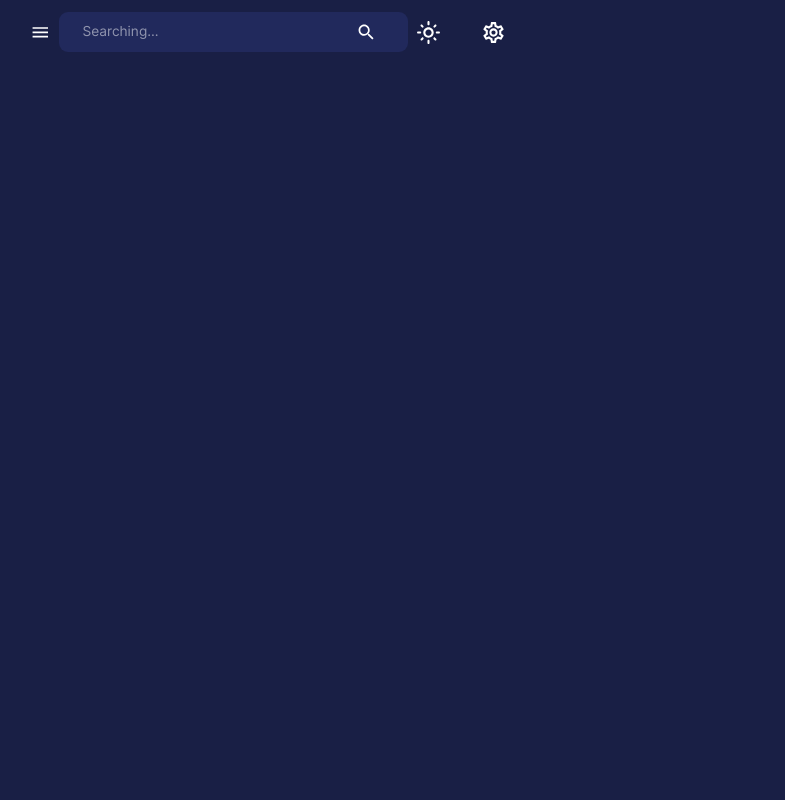
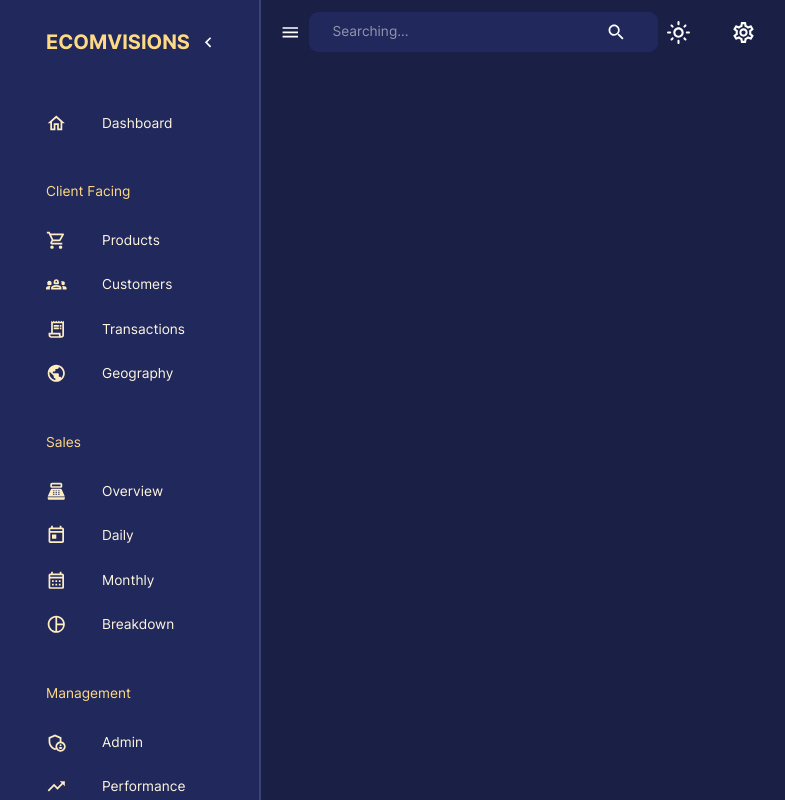
Before and after one commit to devphaseX/dashboard, a React (Vite) app in the folder client/: page /dashboard in a window 1280 px wide. Shown: the whole page, without its empty margins (2-787 px from the left). Built offline with nearby package versions, Linux system fonts and the light colour scheme.

Commit message:
implement the sidebar

```diff
--- a/client/src/components/Layout.tsx
+++ b/client/src/components/Layout.tsx
@@ -7,7 +7,7 @@ import { Sidebar } from './Sidebar';
 
 interface SideBarMenuBase {
   sideBarOpen: boolean;
-  setSideBarMode: (mode: boolean) => void;
+  setSideBarMode: (mode: boolean | ((currentMode: boolean) => boolean)) => void;
 }
 
 interface ResolutionMode {
--- a/client/src/components/Sidebar.tsx
+++ b/client/src/components/Sidebar.tsx
@@ -17,10 +17,10 @@ import {
   ChevronLeft,
   ChevronRightOutlined,
   HomeOutlined,
-  ShoppingCartCheckoutOutlined,
+  ShoppingCartOutlined,
   Groups2Outlined,
   ReceiptLongOutlined,
-  PublicOffOutlined,
+  PublicOutlined,
   PointOfSaleOutlined,
   TodayOutlined,
   CalendarMonthOutlined,
@@ -33,11 +33,124 @@ import { useState, useEffect } from 'react';
 import { useLocation, useNavigate } from 'react-router-dom';
 import type { ResolutionMode, SideBarMenuBase } from './Layout';
 import { FlexBetween } from './FlexBetween';
+import { type ThemeStyle } from '../theme';
+import { pathMatch } from '../util';
+
+const navItems = [
+  { text: 'Dashboard', icon: <HomeOutlined /> },
+  { text: 'Client Facing', icon: null },
+  { text: 'Products', icon: <ShoppingCartOutlined /> },
+  { text: 'Customers', icon: <Groups2Outlined /> },
+  { text: 'Transactions', icon: <ReceiptLongOutlined /> },
+  { text: 'Geography', icon: <PublicOutlined /> },
+  { text: 'Sales', icon: null },
+  { text: 'Overview', icon: <PointOfSaleOutlined /> },
+  { text: 'Daily', icon: <TodayOutlined /> },
+  { text: 'Monthly', icon: <CalendarMonthOutlined /> },
+  { text: 'Breakdown', icon: <PieChartOutline /> },
+  { text: 'Management', icon: null },
+  { text: 'Admin', icon: <AdminPanelSettingsOutlined /> },
+  { text: 'Performance', icon: <TrendingUpOutlined /> },
+];
 
 interface SidebarProps extends ResolutionMode, SideBarMenuBase {
   drawerWidth: number | string;
 }
 
-const Sidebar = ({}: SidebarProps) => <div></div>;
+const Sidebar = ({
+  sideBarOpen,
+  setSideBarMode,
+  drawerWidth,
+  isMobileMode,
+}: SidebarProps) => {
+  const { pathname } = useLocation();
+  const navigate = useNavigate();
+  const theme = useTheme<ThemeStyle>();
+  return (
+    <Box component="nav">
+      <Drawer
+        open={sideBarOpen}
+        onClose={() => setSideBarMode(false)}
+        variant="persistent"
+        anchor="left"
+        sx={{
+          width:
+            typeof drawerWidth === 'number' ? `${drawerWidth}px` : drawerWidth,
+          '& .MuiDrawer-paper': {
+            color: theme.palette.secondary[400],
+            background: theme.palette.background.alt,
+            borderWidth: isMobileMode ? '0' : '2px',
+          },
+        }}
+      >
+        <Box width="100%">
+          <Box m="1.5rem 2rem 2rem 3rem">
+            <FlexBetween>
+              <Box display="flex" alignItems="center" gap="0.5rem">
+                <Typography variant="h4" fontWeight="bold">
+                  ECOMVISIONS
+                </Typography>
+              </Box>
+              {!isMobileMode ? (
+                <IconButton onClick={() => setSideBarMode((mode) => !mode)}>
+                  <ChevronLeft />
+                </IconButton>
+              ) : null}
+            </FlexBetween>
+          </Box>
+          <List>
+            {navItems.map(({ text, icon }) => {
+              if (!icon) {
+                return (
+                  <Typography key={text} sx={{ m: '2.25rem 0 1rem 3rem' }}>
+                    {text}
+                  </Typography>
+                );
+              }
+
+              const lowerCaseText = text.toLowerCase();
+              const isActiveRoute = pathMatch(pathname, lowerCaseText);
+
+              return (
+                <ListItem key={text} disablePadding>
+                  <ListItemButton
+                    onClick={() => {
+                      navigate(`/${lowerCaseText}`);
+                    }}
+                    sx={{
+                      backgroundColor: isActiveRoute
+                        ? theme.palette.secondary[300]
+                        : 'transparent',
+
+                      color: isActiveRoute
+                        ? theme.palette.primary[600]
+                        : theme.palette.secondary[100],
+                    }}
+                  >
+                    <ListItemIcon
+                      sx={{
+                        ml: '2rem',
+                        color: isActiveRoute
+                          ? theme.palette.primary[600]
+                          : theme.palette.secondary[200],
+                      }}
+                    >
+                      {icon}
+                    </ListItemIcon>
+                    <ListItemText primary={text}>
+                      {isActiveRoute && (
+                        <ChevronRightOutlined sx={{ ml: 'auto' }} />
+                      )}
+                    </ListItemText>
+                  </ListItemButton>
+                </ListItem>
+              );
+            })}
+          </List>
+        </Box>
+      </Drawer>
+    </Box>
+  );
+};
 
 export { Sidebar };
--- /dev/null
+++ b/client/src/util/index.ts
@@ -0,0 +1,7 @@
+function pathMatch(current: string, expected: string) {
+  current = current.replace(/^\\/, '').toLowerCase();
+  expected = expected.replace(/^\\/, '').toLowerCase();
+  return current === expected;
+}
+
+export { pathMatch };
```
